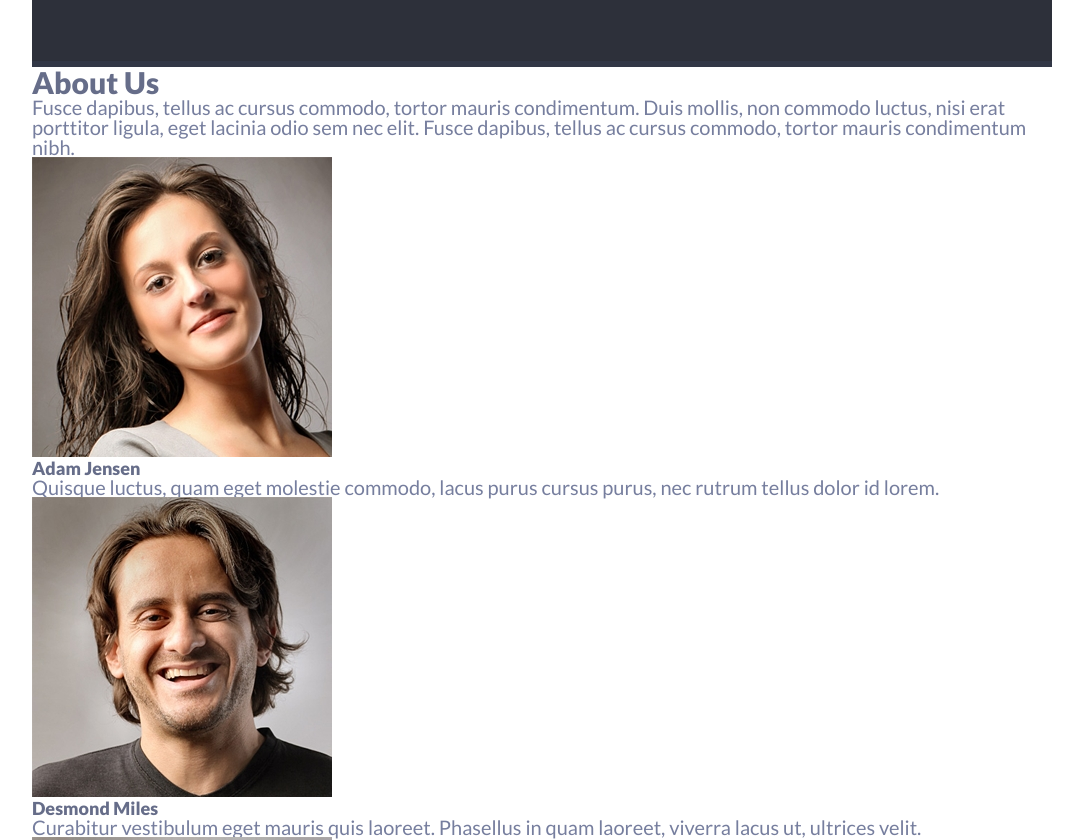
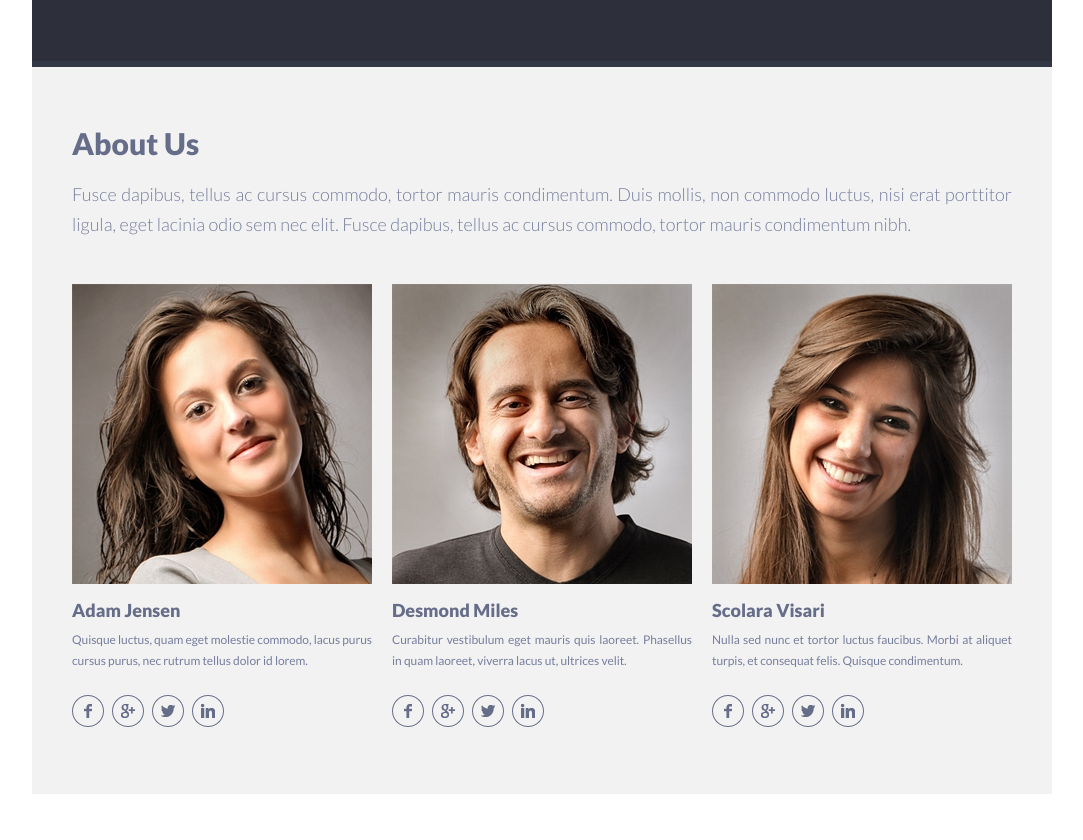
Before and after one commit to tarasdemidovich1995/singolo, a plain HTML site: page singolo2.html in a window 1280 px wide. Shown: the part 802-1642 px from the top of the page, without its empty margins (98-1181 px from the left). After the commit the page ends 1602 px from the top, so only its background shows below. Drawn offline with Linux system fonts and the light colour scheme.

Commit message:
feat: design about-us section

```diff
--- a/singolo1.css
+++ b/singolo1.css
@@ -125,21 +125,63 @@ h3 {
 }
 
 .link {
+  cursor: pointer;
+}
+
+.link_nav {
   font-family: 'Lato';
   font-size: 0.6rem;
   font-weight: bold;
-  letter-spacing: 0.01px;
   line-height: 6.32px;
   text-transform: uppercase;
   color: #ffffff;
 }
 
-.link:hover {
+.link_nav:hover {
   color: #f06c64;
 }
 
-.link_active {
+.link_nav_active {
   color: #f06c64;
+}
+
+.link_project {
+  display: block;
+  width: 220px;
+  height: 187px;
+}
+
+.link_project img {
+  width: 100%;
+  height: 100%;
+}
+
+.link_social {
+  display: block;
+  width: 32px;
+  height: 32px;
+  background-image: url("./assets/images/about-us/Social_Media.png");
+}
+
+.link_social_facebook {
+  background-position: 0 0;
+}
+
+.link_social_google {
+  background-position: -40px 0;
+}
+
+.link_social_twitter {
+  background-position: -80px 0;
+}
+
+.link_social_linkedin {
+  background-position: -120px 0;
+}
+
+.link_social:hover {
+  -webkit-filter: brightness(1.5);
+          filter: brightness(1.5);
 }
 
 .header {
@@ -375,5 +417,6 @@ h3 {
   font-size: 0.6rem;
   line-height: 1.1rem;
   text-align: justify;
+  letter-spacing: -0.06px;
 }
 /*# sourceMappingURL=singolo1.css.map */
--- a/singolo2.css
+++ b/singolo2.css
@@ -125,24 +125,70 @@ h3 {
 }
 
 .link {
+  cursor: pointer;
+}
+
+.link_nav {
   font-family: 'Lato';
   font-size: 0.6rem;
   font-weight: bold;
-  letter-spacing: 0.01px;
   line-height: 6.32px;
   text-transform: uppercase;
   color: #ffffff;
 }
 
-.link:hover {
+.link_nav:hover {
   color: #f06c64;
 }
 
-.link_active {
+.link_nav_active {
   color: #f06c64;
 }
 
+.link_project {
+  display: block;
+  width: 220px;
+  height: 187px;
+}
+
+.link_project img {
+  width: 100%;
+  height: 100%;
+}
+
+.link_social {
+  display: block;
+  width: 32px;
+  height: 32px;
+  background-image: url("./assets/images/about-us/Social_Media.png");
+}
+
+.link_social_facebook {
+  background-position: 0 0;
+}
+
+.link_social_google {
+  background-position: -40px 0;
+}
+
+.link_social_twitter {
+  background-position: -80px 0;
+}
+
+.link_social_linkedin {
+  background-position: -120px 0;
+}
+
+.link_social:hover {
+  -webkit-filter: brightness(1.5);
+          filter: brightness(1.5);
+}
+
 .button {
+  cursor: pointer;
+}
+
+.button_filter {
   font-family: inherit;
   font-size: 0.6rem;
   line-height: 1rem;
@@ -156,14 +202,19 @@ h3 {
   padding: 0 6px 0 6px;
 }
 
-.button:hover {
+.button_filter:hover {
+  color: #ffffff;
+  border: 1px solid #ffffff;
+}
+
+.button_filter_active {
   color: #ffffff;
   border: 1px solid #ffffff;
 }
 
 .portfolio {
   background-color: #2d303a;
-  padding: 62px 40px 65px 40px;
+  padding: 62px 40px 67px 40px;
   border-bottom: 6px solid #323746;
 }
 
@@ -210,7 +261,7 @@ h3 {
 
 .portfolio__projects-list-item {
   margin-right: 20px;
-  margin-bottom: 18px;
+  margin-bottom: 20px;
 }
 
 .portfolio__projects-list-item:nth-child(4n) {
@@ -220,4 +271,76 @@ h3 {
 .portfolio__projects-list-item:nth-last-child(-n + 4) {
   margin-bottom: 0;
 }
+
+.about-us {
+  padding: 61px 40px 67px 40px;
+  background-color: #f2f2f2;
+  border-bottom: 6px solid #ffffff;
+}
+
+.about-us__top {
+  margin-bottom: 45px;
+}
+
+.about-us__top h2 {
+  margin-bottom: 21px;
+}
+
+.about-us__top p {
+  font-size: 0.9rem;
+  font-weight: 300;
+  line-height: 1.5rem;
+  text-align: justify;
+}
+
+.about-us__list {
+  display: -webkit-box;
+  display: -ms-flexbox;
+  display: flex;
+}
+
+.about-us__list-item {
+  margin-right: 20px;
+}
+
+.about-us__list-item:last-child {
+  margin-right: 0;
+}
+
+.personal-card__photo {
+  width: 300px;
+  height: 300px;
+}
+
+.personal-card__photo img {
+  width: 100%;
+  height: 100%;
+}
+
+.personal-card__info {
+  margin-top: 17px;
+  margin-bottom: 24px;
+}
+
+.personal-card__info h3 {
+  margin-bottom: 10px;
+}
+
+.personal-card__info p {
+  font-size: 0.6rem;
+  line-height: 21px;
+  font-weight: 400;
+  text-align: justify;
+  letter-spacing: -0.06px;
+}
+
+.personal-card__social-list {
+  display: -webkit-box;
+  display: -ms-flexbox;
+  display: flex;
+}
+
+.personal-card__social-list-item {
+  margin-right: 8px;
+}
 /*# sourceMappingURL=singolo2.css.map */
--- a/singolo2.html
+++ b/singolo2.html
@@ -19,7 +19,7 @@
                 <div class="portfolio__filter">
                     <ul class="portfolio__filter-list">
                         <li class="portfolio__filter-list-item">
-                            <button class="button button_filter">All</button>
+                            <button class="button button_filter button_filter_active">All</button>
                         </li>
                         <li class="portfolio__filter-list-item">
                             <button class="button button_filter">Web Design</button>
@@ -119,16 +119,16 @@
                         <div class="personal-card__social">
                             <ul class="personal-card__social-list">
                                 <li class="personal-card__social-list-item">
-                                    <a href="" class="link link_social"></a>
+                                    <a href="" class="link link_social link_social_facebook"></a>
                                 </li>
                                 <li class="personal-card__social-list-item">
-                                    <a href="" class="link link_social"></a>
+                                    <a href="" class="link link_social link_social_google"></a>
                                 </li>
                                 <li class="personal-card__social-list-item">
-                                    <a href="" class="link link_social"></a>
+                                    <a href="" class="link link_social link_social_twitter"></a>
                                 </li>
                                 <li class="personal-card__social-list-item">
-                                    <a href="" class="link link_social"></a>
+                                    <a href="" class="link link_social link_social_linkedin"></a>
                                 </li>
                             </ul>
                         </div>
@@ -145,16 +145,16 @@
                         <div class="personal-card__social">
                             <ul class="personal-card__social-list">
                                 <li class="personal-card__social-list-item">
-                                    <a href="" class="link link_social"></a>
+                                    <a href="" class="link link_social link_social_facebook"></a>
                                 </li>
                                 <li class="personal-card__social-list-item">
-                                    <a href="" class="link link_social"></a>
+                                    <a href="" class="link link_social link_social_google"></a>
                                 </li>
                                 <li class="personal-card__social-list-item">
-                                    <a href="" class="link link_social"></a>
+                                    <a href="" class="link link_social link_social_twitter"></a>
                                 </li>
                                 <li class="personal-card__social-list-item">
-                                    <a href="" class="link link_social"></a>
+                                    <a href="" class="link link_social link_social_linkedin"></a>
                                 </li>
                             </ul>
                         </div>
@@ -171,16 +171,16 @@
                         <div class="personal-card__social">
                             <ul class="personal-card__social-list">
                                 <li class="personal-card__social-list-item">
-                                    <a href="" class="link link_social"></a>
+                                    <a href="" class="link link_social link_social_facebook"></a>
                                 </li>
                                 <li class="personal-card__social-list-item">
-                                    <a href="" class="link link_social"></a>
+                                    <a href="" class="link link_social link_social_google"></a>
                                 </li>
                                 <li class="personal-card__social-list-item">
-                                    <a href="" class="link link_social"></a>
+                                    <a href="" class="link link_social link_social_twitter"></a>
                                 </li>
                                 <li class="personal-card__social-list-item">
-                                    <a href="" class="link link_social"></a>
+                                    <a href="" class="link link_social link_social_linkedin"></a>
                                 </li>
                             </ul>
                         </div>
```
Also changed, not shown: singolo1.html (+8 -8 lines), assets/images/projects/Social_Media@4x.png (added).
